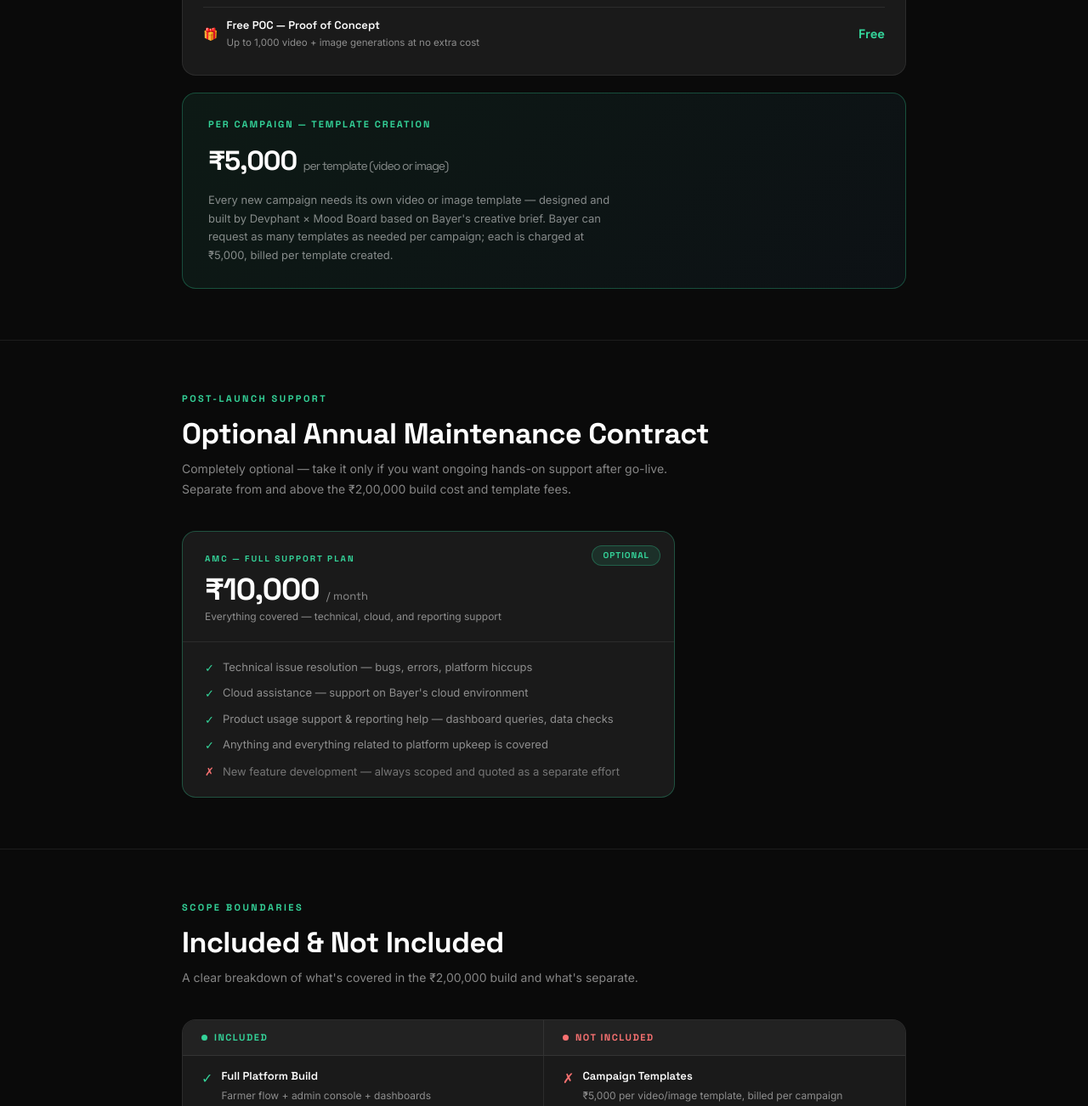
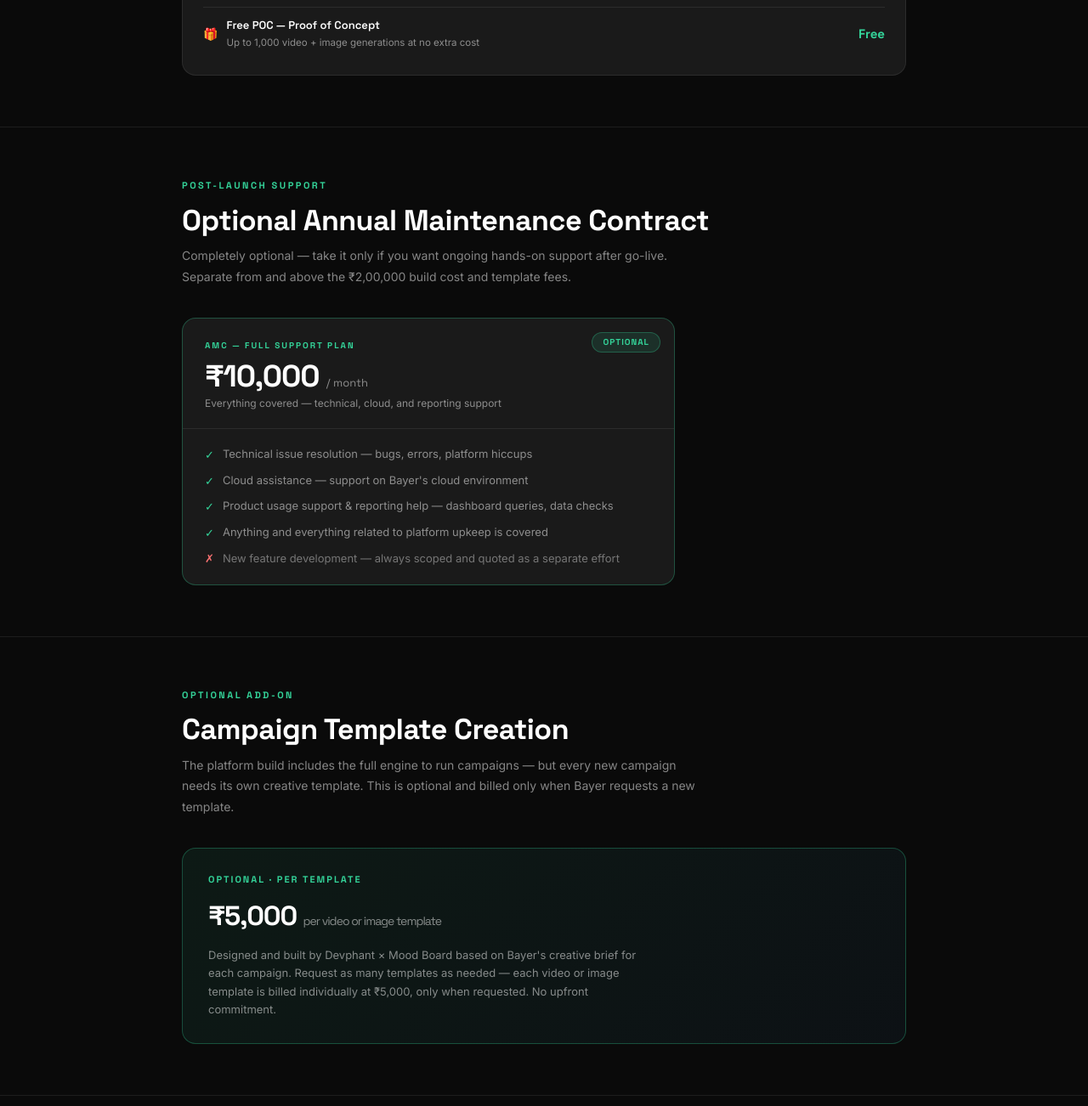
Before and after one commit to Devphant-Technologies/bayerXkisanframe, a plain HTML site: page index.html in a window 1280 px wide. Shown: the part 4178-5480 px from the top of the page at 85% size. Drawn offline with Linux system fonts and the light colour scheme.

Commit message:
Update index.html

```diff
--- a/index.html
+++ b/index.html
@@ -240,7 +240,7 @@ footer strong{color:var(--white-60);}
   <div class="topbar-logos">
     <img src="https://devphant.com/images/logo.png" alt="Devphant"/>
     <span class="logo-sep"></span>
-    <img src="https://moodboardcompany.in/images/Moodboard-Logo.png" alt="Mood Board" style="filter:brightness(0) invert(1);"/>
+    <img src="https://moodboardcompany.in/images/Moodboard-Logo.png" alt="Mood Board" style="filter:brightness(0) invert(1);" onerror="this.style.display='none';this.nextElementSibling.style.display='inline-block'"/><span style="display:none;font-family:'Space Grotesk',sans-serif;font-size:13px;font-weight:700;color:#fff;">Mood Board</span>
   </div>
   <div class="topbar-right"><strong>Kisanframe</strong> &nbsp;·&nbsp; Devphant × Mood Board &nbsp;·&nbsp; June 2026</div>
 </div>
@@ -445,16 +445,6 @@ footer strong{color:var(--white-60);}
       </div>
     </div>
 
-    <!-- Template pricing -->
-    <div class="tmpl-price-card animate delay-4">
-      <div class="tmpl-price-row">
-        <div>
-          <div style="font-family:'Space Grotesk',sans-serif;font-size:11px;font-weight:700;letter-spacing:2px;text-transform:uppercase;color:var(--green);margin-bottom:8px;">Per Campaign — Template Creation</div>
-          <div class="tmpl-price-val">₹5,000 <span>per template (video or image)</span></div>
-          <p style="font-size:13px;color:var(--muted);margin-top:10px;line-height:1.65;max-width:480px;">Every new campaign needs its own video or image template — designed and built by Devphant × Mood Board based on Bayer's creative brief. Bayer can request as many templates as needed per campaign; each is charged at ₹5,000, billed per template created.</p>
-        </div>
-      </div>
-    </div>
   </div>
 </section>
 
@@ -485,6 +475,25 @@ footer strong{color:var(--white-60);}
   </div>
 </section>
 
+<!-- OPTIONAL ADD-ONS -->
+<section>
+  <div class="container">
+    <div class="eyebrow animate">Optional Add-On</div>
+    <h2 class="section-title animate delay-1">Campaign Template Creation</h2>
+    <p class="section-desc animate delay-2">The platform build includes the full engine to run campaigns — but every new campaign needs its own creative template. This is optional and billed only when Bayer requests a new template.</p>
+
+    <div class="tmpl-price-card animate delay-3">
+      <div class="tmpl-price-row">
+        <div>
+          <div style="font-family:'Space Grotesk',sans-serif;font-size:11px;font-weight:700;letter-spacing:2px;text-transform:uppercase;color:var(--green);margin-bottom:8px;">Optional · Per Template</div>
+          <div class="tmpl-price-val">₹5,000 <span>per video or image template</span></div>
+          <p style="font-size:13px;color:var(--muted);margin-top:10px;line-height:1.65;max-width:520px;">Designed and built by Devphant × Mood Board based on Bayer's creative brief for each campaign. Request as many templates as needed — each video or image template is billed individually at ₹5,000, only when requested. No upfront commitment.</p>
+        </div>
+      </div>
+    </div>
+  </div>
+</section>
+
 <!-- INCLUDED/NOT INCLUDED -->
 <section>
   <div class="container">
@@ -496,7 +505,7 @@ footer strong{color:var(--white-60);}
         <div style="padding:12px 22px;border-right:1px solid var(--border);display:flex;align-items:center;gap:8px;"><span style="width:7px;height:7px;border-radius:50%;background:var(--green);"></span><span style="font-family:'Space Grotesk',sans-serif;font-size:11px;font-weight:700;text-transform:uppercase;letter-spacing:1.5px;color:var(--green);">Included</span></div>
         <div style="padding:12px 22px;display:flex;align-items:center;gap:8px;"><span style="width:7px;height:7px;border-radius:50%;background:var(--red);"></span><span style="font-family:'Space Grotesk',sans-serif;font-size:11px;font-weight:700;text-transform:uppercase;letter-spacing:1.5px;color:var(--red);">Not Included</span></div>
       </div>
-      <div class="inc-row"><div class="inc-cell"><span style="color:var(--green);">✓</span><div><div class="inc-cell-title">Full Platform Build</div><div class="inc-cell-sub">Farmer flow + admin console + dashboards</div></div></div><div class="inc-cell"><span style="color:var(--red);">✗</span><div><div class="inc-cell-title">Campaign Templates</div><div class="inc-cell-sub">₹5,000 per video/image template, billed per campaign</div></div></div></div>
+      <div class="inc-row"><div class="inc-cell"><span style="color:var(--green);">✓</span><div><div class="inc-cell-title">Full Platform Build</div><div class="inc-cell-sub">Farmer flow + admin console + dashboards</div></div></div><div class="inc-cell"><span style="color:var(--red);">✗</span><div><div class="inc-cell-title">Domain & SSL</div><div class="inc-cell-sub">Bayer's existing domain and hosting security setup</div></div></div></div>
       <div class="inc-row"><div class="inc-cell"><span style="color:var(--green);">✓</span><div><div class="inc-cell-title">Free POC — 1,000 Generations</div><div class="inc-cell-sub">Test the platform before scaling up</div></div></div><div class="inc-cell"><span style="color:var(--red);">✗</span><div><div class="inc-cell-title">Ongoing AMC Support</div><div class="inc-cell-sub">₹10,000/month, optional, only if required</div></div></div></div>
       <div class="inc-row"><div class="inc-cell"><span style="color:var(--green);">✓</span><div><div class="inc-cell-title">Deployment on Bayer Cloud</div><div class="inc-cell-sub">Full setup on client-owned infrastructure</div></div></div><div class="inc-cell"><span style="color:var(--red);">✗</span><div><div class="inc-cell-title">Cloud Hosting Costs</div><div class="inc-cell-sub">Billed directly to Bayer by their cloud provider</div></div></div></div>
       <div class="inc-row"><div class="inc-cell"><span style="color:var(--green);">✓</span><div><div class="inc-cell-title">Campaign & Farmer Reports</div><div class="inc-cell-sub">Live dashboards, campaign-wise breakdown</div></div></div><div class="inc-cell"><span style="color:var(--red);">✗</span><div><div class="inc-cell-title">New Feature Development</div><div class="inc-cell-sub">Scoped and quoted separately, even under AMC</div></div></div></div>
@@ -553,7 +562,7 @@ footer strong{color:var(--white-60);}
   <div class="footer-logos">
     <img src="https://devphant.com/images/logo.png" alt="Devphant"/>
     <span class="footer-sep">×</span>
-    <img src="https://moodboardcompany.in/images/Moodboard-Logo.png" alt="Mood Board" style="filter:brightness(0) invert(1);"/>
+    <img src="https://moodboardcompany.in/images/Moodboard-Logo.png" alt="Mood Board" style="filter:brightness(0) invert(1);" onerror="this.style.display='none';this.nextElementSibling.style.display='inline-block'"/><span style="display:none;font-family:'Space Grotesk',sans-serif;font-size:13px;font-weight:700;color:#fff;">Mood Board</span>
   </div>
   <div style="font-family:'Space Grotesk',sans-serif;font-size:11px;font-weight:600;letter-spacing:1.5px;text-transform:uppercase;color:rgba(255,255,255,.2);">A Devphant × Mood Board Partnership</div>
   <div class="footer-div"></div>
```
